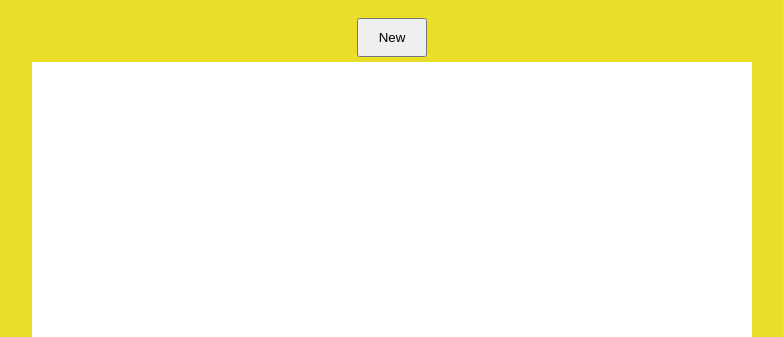
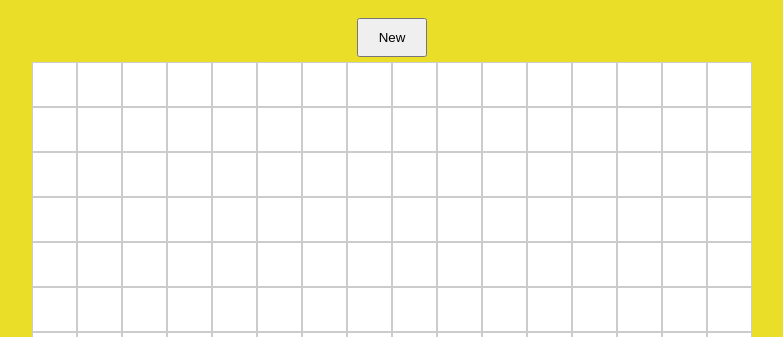
Before and after one commit to nattetamakloe/Etch-a-Sketch, a plain HTML site: page index.html in a window 1280 px wide. Shown: the top 337 px of the page, without its empty margins (248-1031 px from the left). Drawn offline with Linux system fonts and the light colour scheme.

Commit message:
Add border to squares

```diff
--- a/style.css
+++ b/style.css
@@ -29,6 +29,8 @@ body {
 .square {
     aspect-ratio: 1 / 1;
     background-color: white;
+    border: 1px solid #ccc;
+    box-sizing: border-box;
 }
 
 #newBtn {
```
